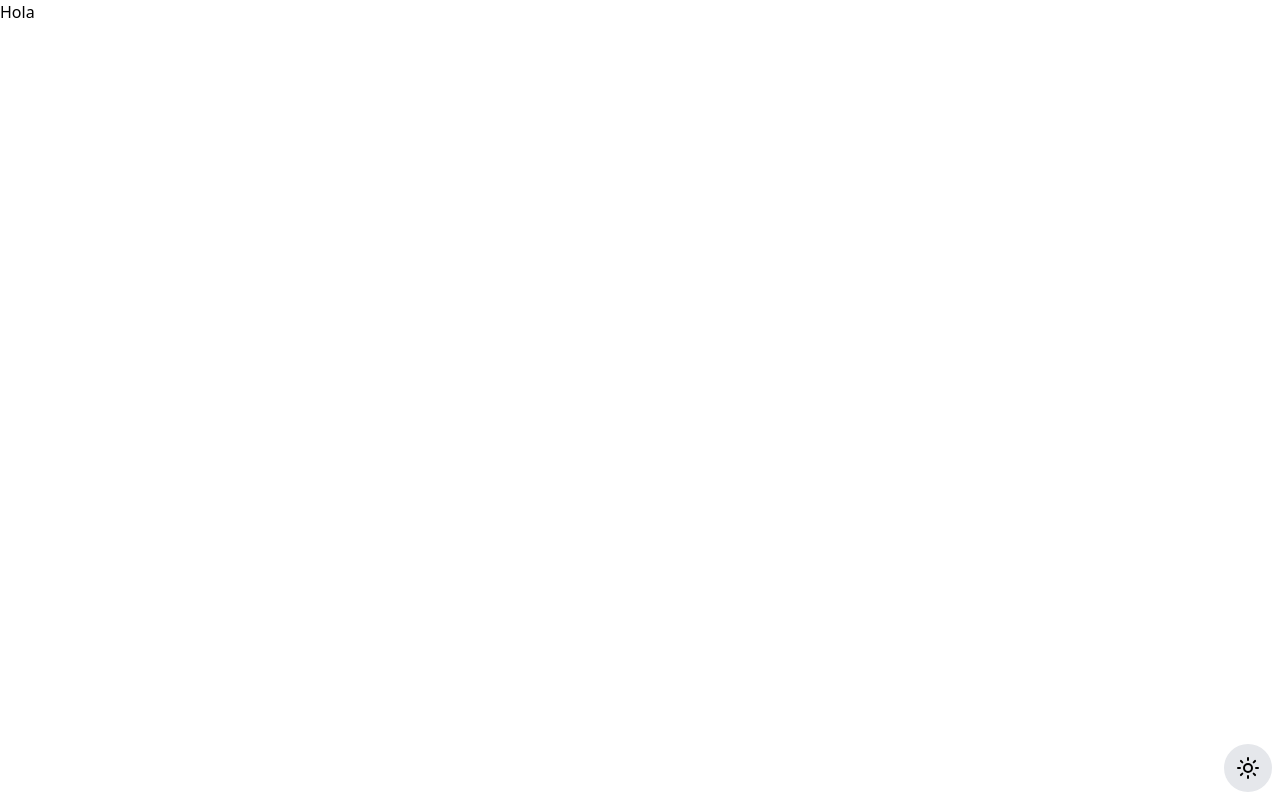
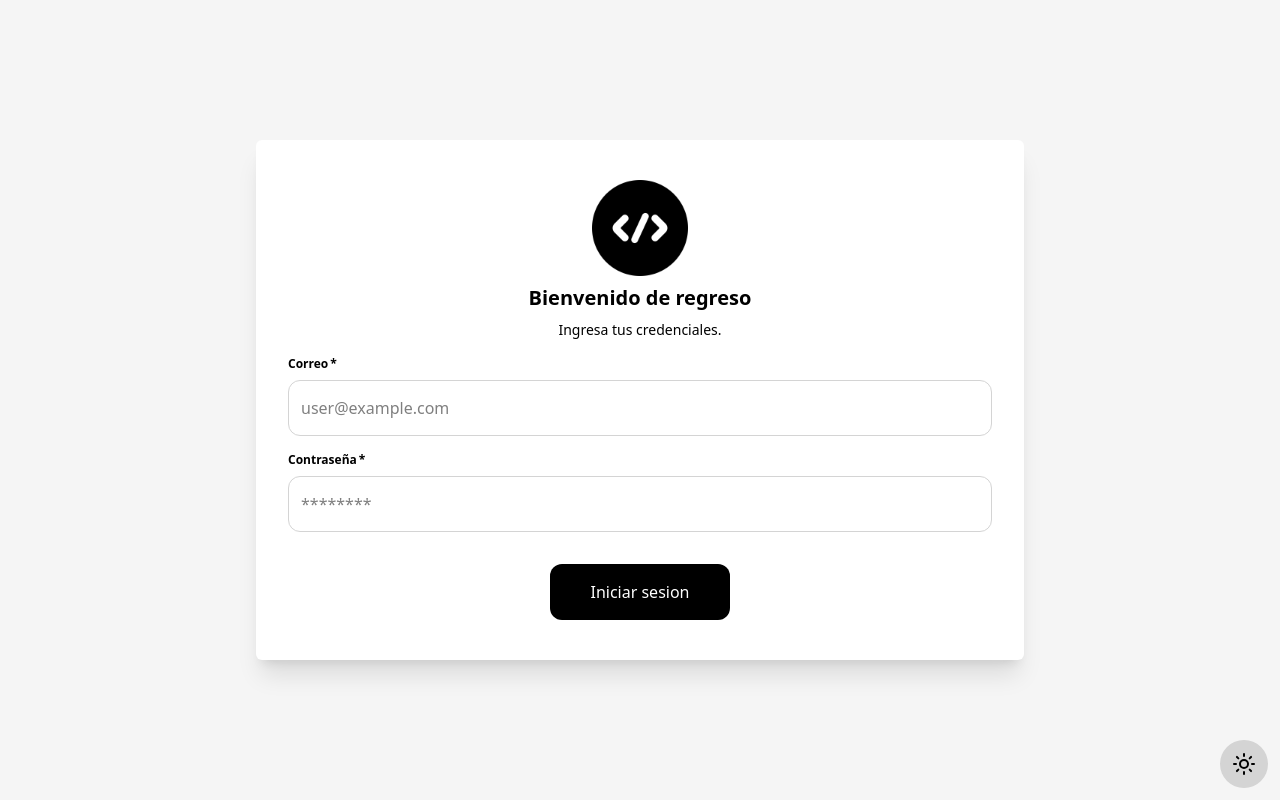
Before and after one commit to AndresOrozcoDev/chat, a React (Vite) app: page / in a window 1280 px wide. Built offline with nearby package versions, Linux system fonts and the light colour scheme.

Commit message:
add styles

```diff
--- a/src/App.tsx
+++ b/src/App.tsx
@@ -23,7 +23,7 @@ function App() {
           <Route path="*" element={<NotFound />} />
         </Routes>
       </BrowserRouter>
-      <div className='bg-gray-200 rounded-full absolute p-3 right-2 bottom-2 dark:bg-white' title={theme === 'light' ? 'Modo oscuro' : 'Modo claro'}>
+      <div className='bg-neutral-300 rounded-full absolute p-3 right-3 bottom-3 dark:bg-white' title={theme === 'light' ? 'Modo oscuro' : 'Modo claro'}>
         <Sun
           color="black"
           size={24}
--- /dev/null
+++ b/src/features/auth/components/LoginForm.tsx
@@ -0,0 +1,55 @@
+import { useState } from "react";
+
+type LoginFormProps = {
+  onSubmit: (formData: { email: string; password: string }) => void;
+};
+
+const LoginForm = ({ onSubmit }: LoginFormProps) => {
+  const [email, setEmail] = useState("");
+  const [password, setPassword] = useState("");
+
+  const handleSubmit = (e: React.FormEvent<HTMLFormElement>) => {
+    e.preventDefault();
+    onSubmit({ email, password });
+    setEmail("");
+    setPassword("");
+  };
+
+  return (
+    <div className="h-screen w-screen flex items-center justify-center bg-neutral-100 text-black dark:bg-(--dark-bg-primary)">
+      <form onSubmit={handleSubmit} className="bg-white w-5/6 md:w-3/5 shadow-xl rounded-md py-10 px-8 flex flex-col gap-4 dark:bg-(--dark-bg-secondary) dark:text-white">
+        <div className="flex gap-2 flex-col justify-center items-center">
+          <img src="/favicon.png" alt="Logo" className="size-24" />
+          <h2 className="font-bold text-xl text-center">Bienvenido de regreso</h2>
+          <p className="text-sm text-center">Ingresa tus credenciales.</p>
+        </div>
+        <div className="flex flex-col gap-2">
+          <label htmlFor="email" className="required text-xs font-bold">Correo</label>
+          <input
+            type="email"
+            id="email"
+            value={email}
+            onChange={(e) => setEmail(e.target.value)}
+            className="w-full h-14 bg-white border text-black border-neutral-300 px-3 outline-none rounded-xl dark:bg-(--dark-bg-tertiary) dark:border-none dark:text-white" placeholder="user@example.com" />
+        </div>
+        <div className="flex flex-col gap-2">
+          <label htmlFor="password" className="required text-xs font-bold">Contraseña</label>
+          <input
+            type="password"
+            id="password"
+            value={password}
+            onChange={(e) => setPassword(e.target.value)}
+            className="w-full h-14 bg-white border text-black border-neutral-300 px-3 outline-none rounded-xl dark:bg-(--dark-bg-tertiary) dark:border-none dark:text-white" placeholder="********" />
+        </div>
+        <div>
+          {/* TODO div for btns login provider */}
+        </div>
+        <div className="flex justify-center w-full">
+          <input type="submit" value="Iniciar sesion" className="btn btn--primary" />
+        </div>
+      </form>
+    </div>
+  )
+}
+
+export default LoginForm;
--- /dev/null
+++ b/src/features/auth/components/RegisterFom.tsx
@@ -0,0 +1,12 @@
+type RegisterFormProps = {};
+
+const RegisterForm = ({ }: RegisterFormProps) => {
+
+  return (
+    <div className="h-screen w-screen bg-white text-black">
+      Register Form
+    </div>
+  )
+}
+
+export default RegisterForm;
--- a/src/features/auth/pages/Login.tsx
+++ b/src/features/auth/pages/Login.tsx
@@ -1,9 +1,18 @@
-function Login() {
-    return (
-      <h1>
-        Hola
-      </h1>
-    );
-  }
+import LoginForm from "../components/LoginForm";
 
-  export default Login;
+type LoginProps = {};
+
+const Login = ({ }: LoginProps) => {
+
+  const handleLogin = (formData: { email: string; password: string }) => {
+    console.log("Formulario recibido en Login:", formData);
+  };
+
+  return (
+    <div className="h-screen w-screen text-black">
+      <LoginForm onSubmit={handleLogin} />
+    </div>
+  )
+}
+
+export default Login;
--- a/src/features/auth/pages/Register.tsx
+++ b/src/features/auth/pages/Register.tsx
@@ -1,9 +1,14 @@
-function Register() {
-    return (
-      <h1>
-        Hola
-      </h1>
-    );
-  }
+import RegisterForm from "../components/RegisterFom";
 
-  export default Register;
+type RegisterProps = {};
+
+const Register = ({ }: RegisterProps) => {
+
+  return (
+    <div className="h-screen w-screen text-black">
+      <RegisterForm />
+    </div>
+  )
+}
+
+export default Register;
--- a/src/index.css
+++ b/src/index.css
@@ -4,9 +4,6 @@
 :root {
   font-family: system-ui, Avenir, Helvetica, Arial, sans-serif;
 
-  --bg-primary: #dedede;
-  --bg-secondary: #;
-  --bg-tertiary: #;
   --dark-bg-primary: #212121;
   --dark-bg-secondary: #303030;
   --dark-bg-tertiary: #414141;
@@ -17,3 +14,21 @@ body {
   display: flex;
   place-items: center;
 }
+
+.btn {
+  @apply h-14 rounded-xl px-10 cursor-pointer;
+}
+
+.btn--primary {
+  @apply bg-black text-white dark:bg-(--dark-bg-tertiary);
+}
+
+.required::after {
+  content: "*";
+  color: black;
+  padding-left: 2px;
+}
+
+.dark .required::after {
+  color: white;
+}
```
